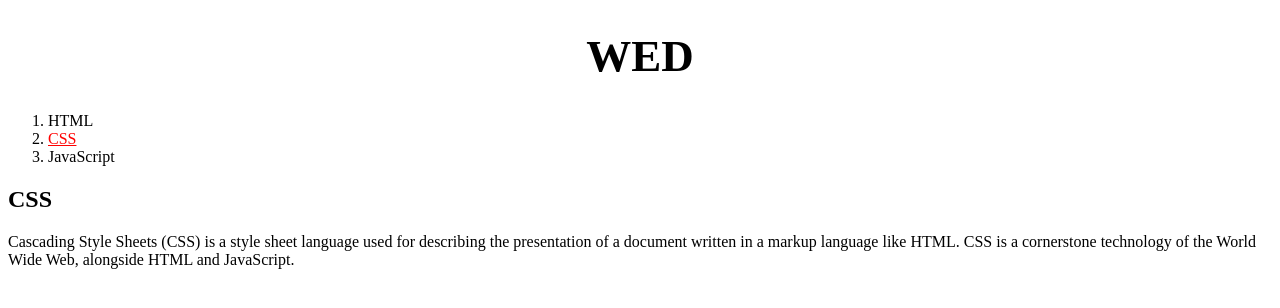
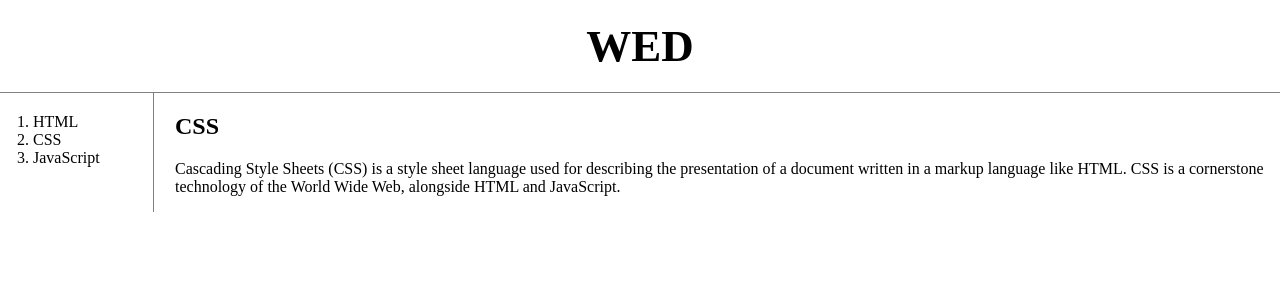
Before and after one commit to qjatjr4479/web2, a plain HTML site: page 2.html in a window 1280 px wide. Drawn offline with Linux system fonts and the light colour scheme.

Commit message:
Add files via upload

```diff
--- a/2.html
+++ b/2.html
@@ -11,14 +11,38 @@
 	  h1 {
 	        font-size:45px;
 	        text-align:center;
+	        border-bottom:1px solid gray;
+	        margin:0;
+	        padding:20px;
 	  }
+	  ol {
+		border-right:1px solid gray;
+		width:100px;
+		margin:0;
+		padding:20px;
+	  }
+	  #grid ol{
+		padding-left:33px
+	  }
+	  body {
+		margin:0;
+	  }
+	  #grid {
+		display:grid;
+		grid-template-columns:150px 1fr;
+	  }
+	  #grid #article{
+		padding-left:25px;
+	  }
+
 	</style>
 </head>
 <h1><a href="index.html" target="_blank" title="index"> WED </a></h1>
 <body>
+<div id="grid">
  <ol>
-	<li><a href="1.html" target="_blank"> HTML </a></li>
-	<li><a href="2.html" target="_blank" style="color:red;text-decoration:underline"> CSS </a></li>
+	<li><a href="1.html" target="_blank" > HTML </a></li>
+	<li><a href="2.html" target="_blank" > CSS </a></li>
 	<li><a href="3.html" target="_blank"> JavaScript </a></li>
  </ol>
 <!--
@@ -31,11 +55,14 @@
 </ol>
 -->
 
+ <div id="article">
 	<h2>CSS</h2>
 	<p>
 		Cascading Style Sheets (CSS) is a style sheet language used for describing the presentation
 		of a document written in a markup language like HTML. CSS is a cornerstone technology of the World Wide Web,
 		alongside HTML and JavaScript.
 	</p>
+ </div>
+</div>
 </body>
 </html>
```
Lines whose indentation alone changed are shown as unchanged.
